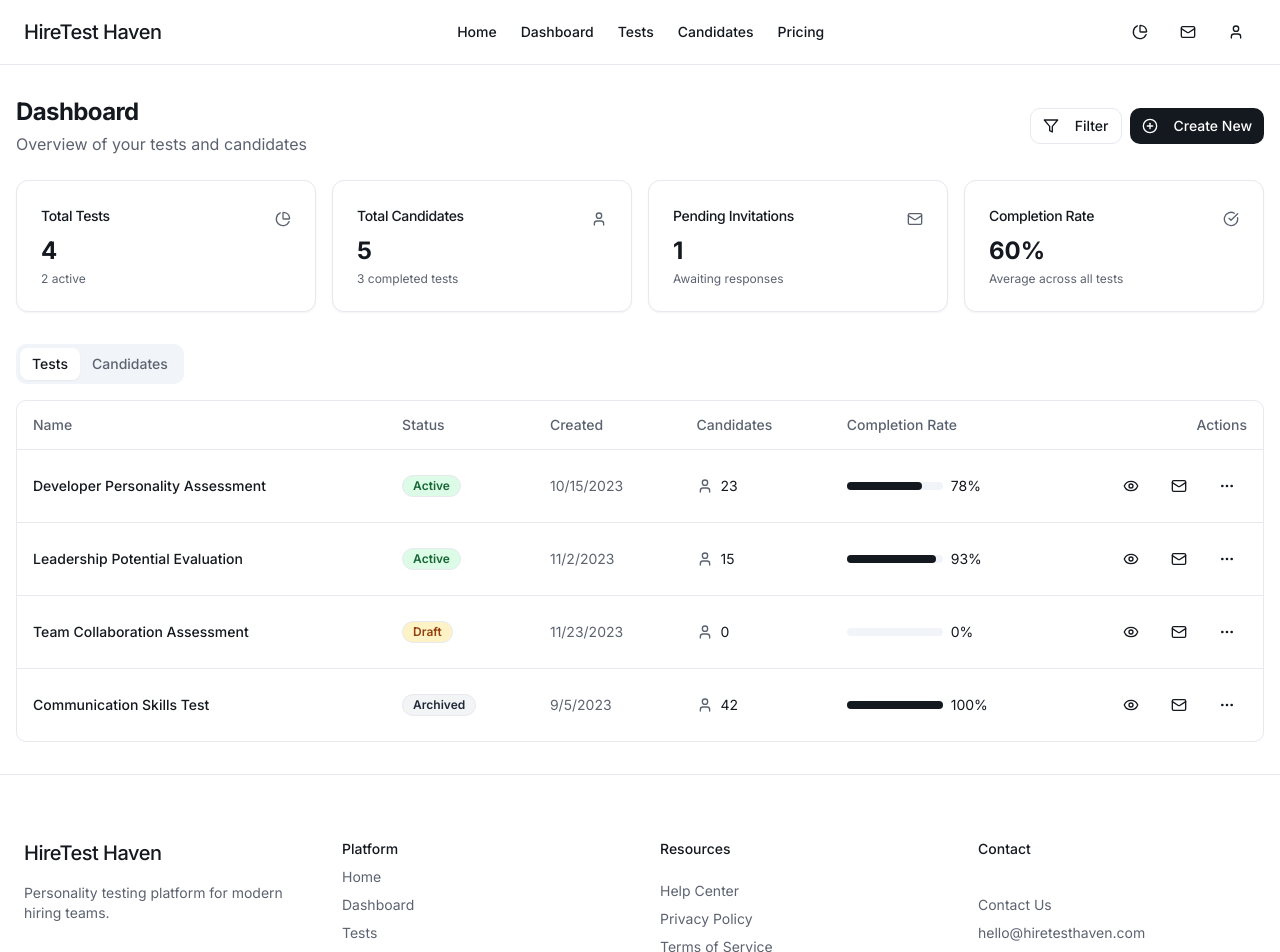
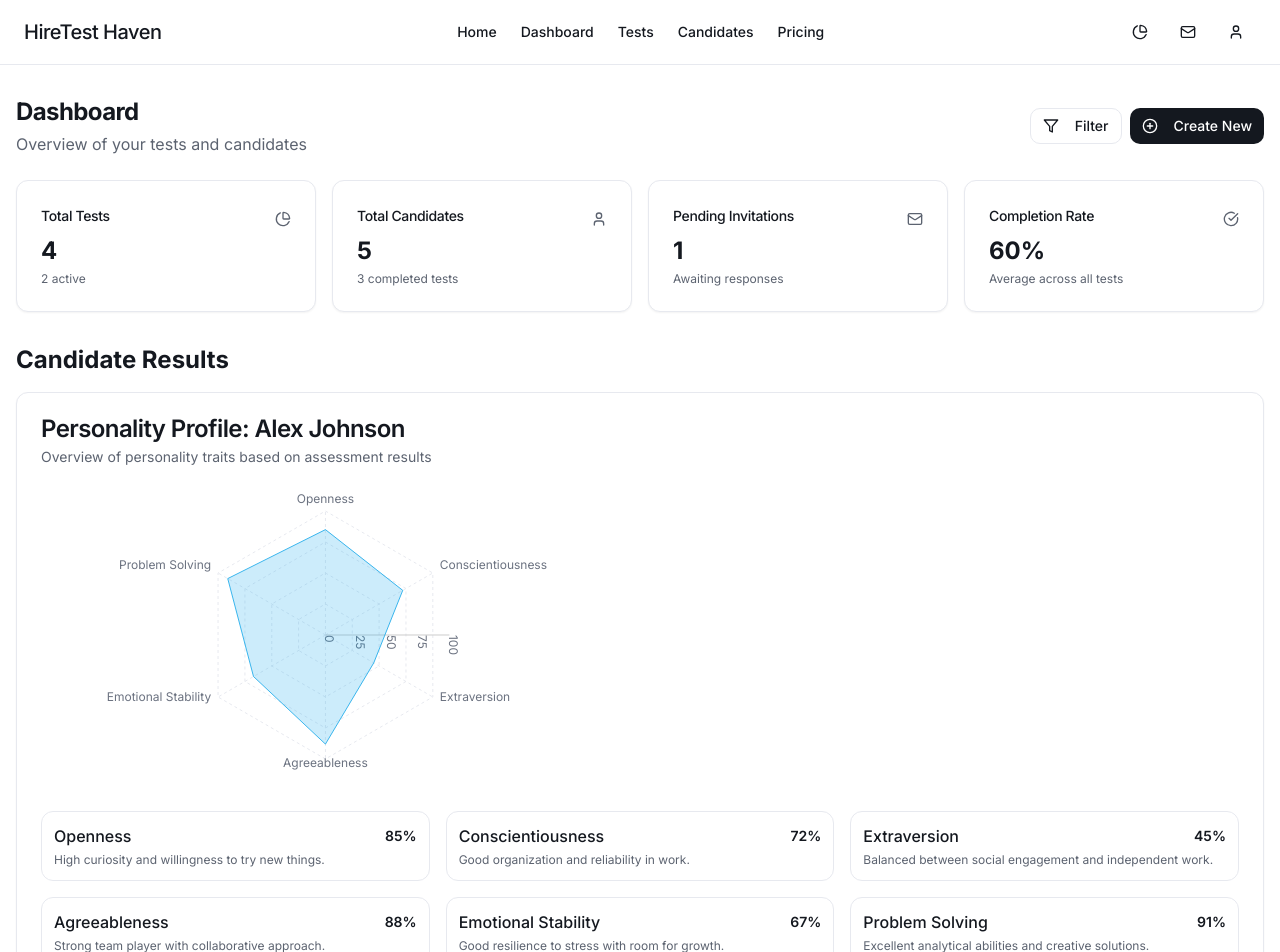
Before and after one commit to SJain0012/hiretest-haven, a React (Vite) app: page /dashboard in a window 1280 px wide. Shown: the top 952 px of the page. Built offline with nearby package versions, Linux system fonts and the light colour scheme.

Commit message:
Add personality chart to dashboard
Adds a section to the dashboard page to visually represent candidate personality traits using a spider web chart.

```diff
--- a/src/components/dashboard/CandidatesTable.tsx
+++ b/src/components/dashboard/CandidatesTable.tsx
@@ -31,6 +31,8 @@ interface Candidate {
 
 interface CandidatesTableProps {
   candidates: Candidate[];
+  onCandidateSelect?: (candidate: Candidate) => void;
+  selectedCandidateId?: string;
 }
 
 const statusColorMap = {
@@ -39,7 +41,11 @@ const statusColorMap = {
   expired: 'bg-gray-100 text-gray-800 hover:bg-gray-200',
 };
 
-const CandidatesTable: React.FC<CandidatesTableProps> = ({ candidates }) => {
+const CandidatesTable: React.FC<CandidatesTableProps> = ({
+  candidates,
+  onCandidateSelect,
+  selectedCandidateId
+}) => {
   return (
     <div className="rounded-md border">
       <Table>
@@ -54,7 +60,14 @@ const CandidatesTable: React.FC<CandidatesTableProps> = ({ candidates }) => {
         </TableHeader>
         <TableBody>
           {candidates.map((candidate) => (
-            <TableRow key={candidate.id} className="transition-colors hover:bg-muted/50">
+            <TableRow
+              key={candidate.id}
+              className={`transition-colors hover:bg-muted/50 ${
+                selectedCandidateId === candidate.id ? 'bg-blue-50 dark:bg-blue-900/20' : ''
+              }`}
+              onClick={() => onCandidateSelect && onCandidateSelect(candidate)}
+              style={{ cursor: onCandidateSelect ? 'pointer' : 'default' }}
+            >
               <TableCell>
                 <div className="flex items-center gap-3">
                   <Avatar className="h-8 w-8">
@@ -85,27 +98,32 @@ const CandidatesTable: React.FC<CandidatesTableProps> = ({ candidates }) => {
               <TableCell className="text-right">
                 <div className="flex justify-end gap-2">
                   {candidate.status === 'completed' && (
-                    <Link to={`/candidates/${candidate.id}/results`}>
-                      <Button variant="ghost" size="icon">
-                        <PieChart className="h-4 w-4" />
-                        <span className="sr-only">Results</span>
-                      </Button>
-                    </Link>
+                    <Button
+                      variant="ghost"
+                      size="icon"
+                      onClick={(e) => {
+                        e.stopPropagation();
+                        onCandidateSelect && onCandidateSelect(candidate);
+                      }}
+                    >
+                      <PieChart className="h-4 w-4" />
+                      <span className="sr-only">Results</span>
+                    </Button>
                   )}
-                  <Link to={`/candidates/${candidate.id}`}>
+                  <Link to={`/candidates/${candidate.id}`} onClick={(e) => e.stopPropagation()}>
                     <Button variant="ghost" size="icon">
                       <Eye className="h-4 w-4" />
                       <span className="sr-only">View</span>
                     </Button>
                   </Link>
                   {candidate.status === 'pending' && (
-                    <Button variant="ghost" size="icon">
+                    <Button variant="ghost" size="icon" onClick={(e) => e.stopPropagation()}>
                       <Mail className="h-4 w-4" />
                       <span className="sr-only">Resend</span>
                     </Button>
                   )}
                   <DropdownMenu>
-                    <DropdownMenuTrigger asChild>
+                    <DropdownMenuTrigger asChild onClick={(e) => e.stopPropagation()}>
                       <Button variant="ghost" size="icon">
                         <MoreHorizontal className="h-4 w-4" />
                         <span className="sr-only">More</span>
--- a/src/components/results/PersonalityChart.tsx
+++ b/src/components/results/PersonalityChart.tsx
@@ -2,6 +2,7 @@
 import React from 'react';
 import { Card, CardContent, CardDescription, CardHeader, CardTitle } from '@/components/ui/card';
 import { Radar, RadarChart, PolarGrid, PolarAngleAxis, PolarRadiusAxis, ResponsiveContainer } from 'recharts';
+import { ChartContainer, ChartTooltip, ChartTooltipContent } from '@/components/ui/chart';
 
 interface PersonalityTrait {
   trait: string;
@@ -14,9 +15,9 @@ interface PersonalityChartProps {
   candidateName: string;
 }
 
-// Custom color with opacity for the radar fill
-const RADAR_FILL_COLOR = 'rgba(79, 70, 229, 0.2)';
-const RADAR_STROKE_COLOR = 'rgba(79, 70, 229, 0.8)';
+// Custom colors with opacity for the radar fill
+const RADAR_FILL_COLOR = 'rgba(14, 165, 233, 0.3)';
+const RADAR_STROKE_COLOR = 'rgba(14, 165, 233, 0.8)';
 
 const PersonalityChart: React.FC<PersonalityChartProps> = ({ data, candidateName }) => {
   // Transform data for RadarChart
@@ -26,37 +27,42 @@ const PersonalityChart: React.FC<PersonalityChartProps> = ({ data, candidateName
     fullMark: 100,
   }));
 
+  const chartConfig = {
+    personality: { label: "Personality Score", color: "#0EA5E9" },
+  };
+
   return (
-    <Card className="overflow-hidden">
+    <Card className="overflow-hidden blue-card">
       <CardHeader className="pb-2">
-        <CardTitle>Personality Profile: {candidateName}</CardTitle>
+        <CardTitle>Personality Profile: <span className="blue-gradient-text">{candidateName}</span></CardTitle>
         <CardDescription>
           Overview of personality traits based on assessment results
         </CardDescription>
       </CardHeader>
       <CardContent>
         <div className="h-80 w-full">
-          <ResponsiveContainer width="100%" height="100%">
+          <ChartContainer config={chartConfig} className="h-full">
             <RadarChart cx="50%" cy="50%" outerRadius="80%" data={chartData}>
               <PolarGrid strokeDasharray="3 3" />
-              <PolarAngleAxis dataKey="trait" />
-              <PolarRadiusAxis domain={[0, 100]} />
+              <PolarAngleAxis dataKey="trait" tick={{ fill: '#6b7280', fontSize: 12 }} />
+              <PolarRadiusAxis domain={[0, 100]} tick={{ fill: '#6b7280' }} />
               <Radar
                 name="Personality"
                 dataKey="value"
                 stroke={RADAR_STROKE_COLOR}
                 fill={RADAR_FILL_COLOR}
-                fillOpacity={0.6}
+                fillOpacity={0.7}
               />
+              <ChartTooltip content={<ChartTooltipContent />} />
             </RadarChart>
-          </ResponsiveContainer>
+          </ChartContainer>
         </div>
         <div className="mt-4 grid gap-4 sm:grid-cols-2 md:grid-cols-3">
           {data.map((trait) => (
-            <div key={trait.trait} className="rounded-lg border p-3">
+            <div key={trait.trait} className="rounded-lg border p-3 transition-all hover:shadow-md hover:border-blue-300">
               <div className="flex items-center justify-between">
                 <h4 className="font-medium">{trait.trait}</h4>
-                <span className="text-sm font-semibold">{trait.score}%</span>
+                <span className="text-sm font-semibold blue-gradient-text">{trait.score}%</span>
               </div>
               <p className="mt-1 text-xs text-muted-foreground">
                 {trait.description}
--- a/src/pages/Dashboard.tsx
+++ b/src/pages/Dashboard.tsx
@@ -1,14 +1,15 @@
 
-import React from 'react';
+import React, { useState } from 'react';
 import Navbar from '@/components/layout/Navbar';
 import Footer from '@/components/layout/Footer';
 import DashboardHeader from '@/components/dashboard/DashboardHeader';
 import TestsTable from '@/components/dashboard/TestsTable';
 import { Card, CardContent, CardHeader, CardTitle } from '@/components/ui/card';
 import { Tabs, TabsContent, TabsList, TabsTrigger } from '@/components/ui/tabs';
-import { mockTests, mockCandidates } from '@/data/mockData';
+import { mockTests, mockCandidates, mockTraits } from '@/data/mockData';
 import { PieChart, User, Mail, CheckCircle } from 'lucide-react';
 import CandidatesTable from '@/components/dashboard/CandidatesTable';
+import PersonalityChart from '@/components/results/PersonalityChart';
 
 const Dashboard = () => {
   // Convert string status values to the expected union types
@@ -22,6 +23,11 @@ const Dashboard = () => {
     ...candidate,
     status: candidate.status as "completed" | "pending" | "expired"
   }));
+
+  // State to track the selected candidate
+  const [selectedCandidate, setSelectedCandidate] = useState(
+    typedCandidates.find(c => c.status === 'completed') || typedCandidates[0]
+  );
 
   return (
     <div className="min-h-screen flex flex-col">
@@ -99,6 +105,17 @@ const Dashboard = () => {
             </Card>
           </div>
 
+          {/* Add personality results section */}
+          {selectedCandidate && selectedCandidate.status === 'completed' && (
+            <div className="my-8 animate-fade-in">
+              <h2 className="text-2xl font-bold mb-4">Candidate Results</h2>
+              <PersonalityChart
+                data={mockTraits}
+                candidateName={selectedCandidate.name}
+              />
+            </div>
+          )}
+
           <Tabs defaultValue="tests" className="mt-8 animate-fade-in">
             <TabsList>
               <TabsTrigger value="tests">Tests</TabsTrigger>
@@ -108,7 +125,11 @@ const Dashboard = () => {
               <TestsTable tests={typedTests} />
             </TabsContent>
             <TabsContent value="candidates" className="mt-4">
-              <CandidatesTable candidates={typedCandidates} />
+              <CandidatesTable
+                candidates={typedCandidates}
+                onCandidateSelect={(candidate) => setSelectedCandidate(candidate)}
+                selectedCandidateId={selectedCandidate?.id}
+              />
             </TabsContent>
           </Tabs>
         </div>
```
